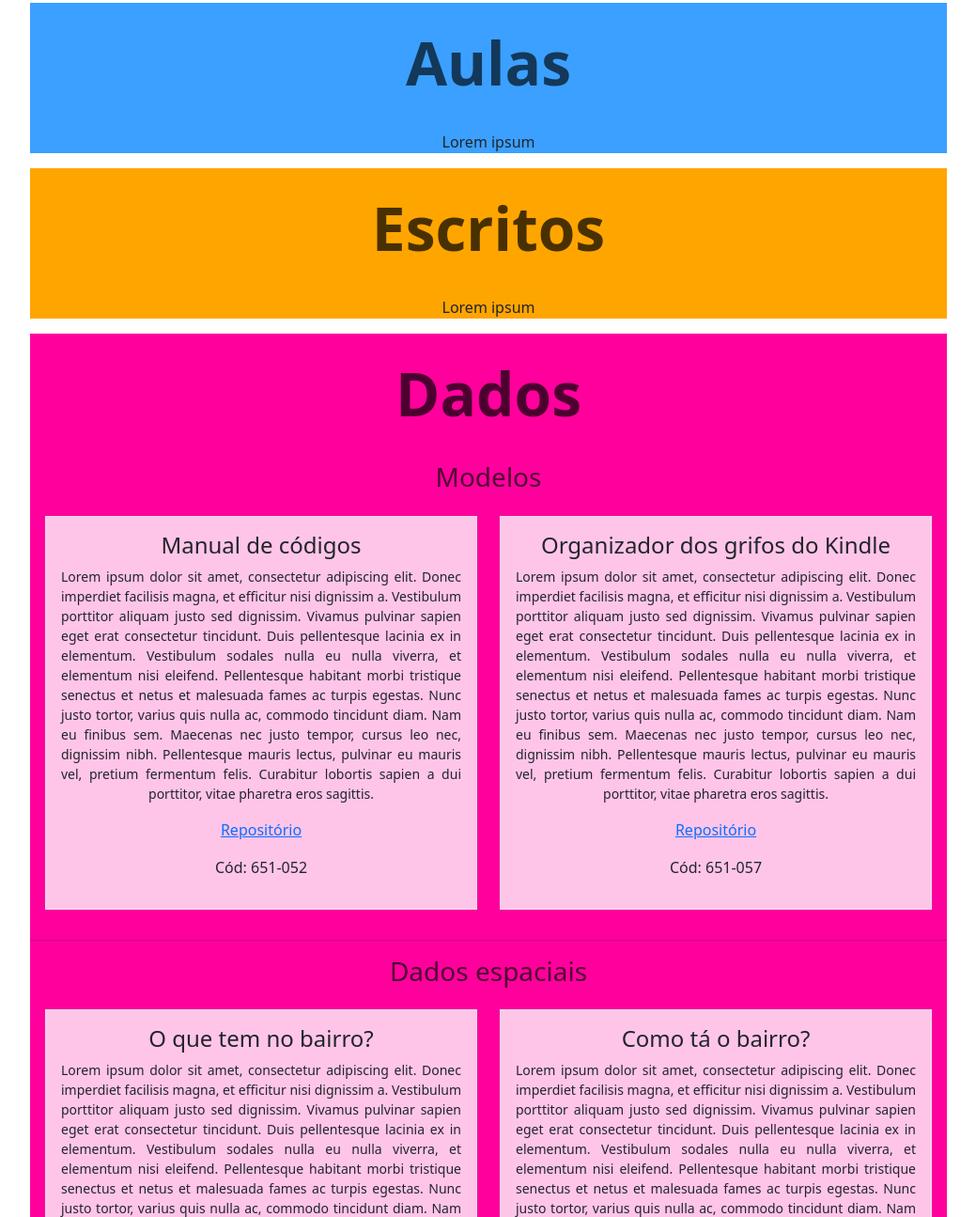
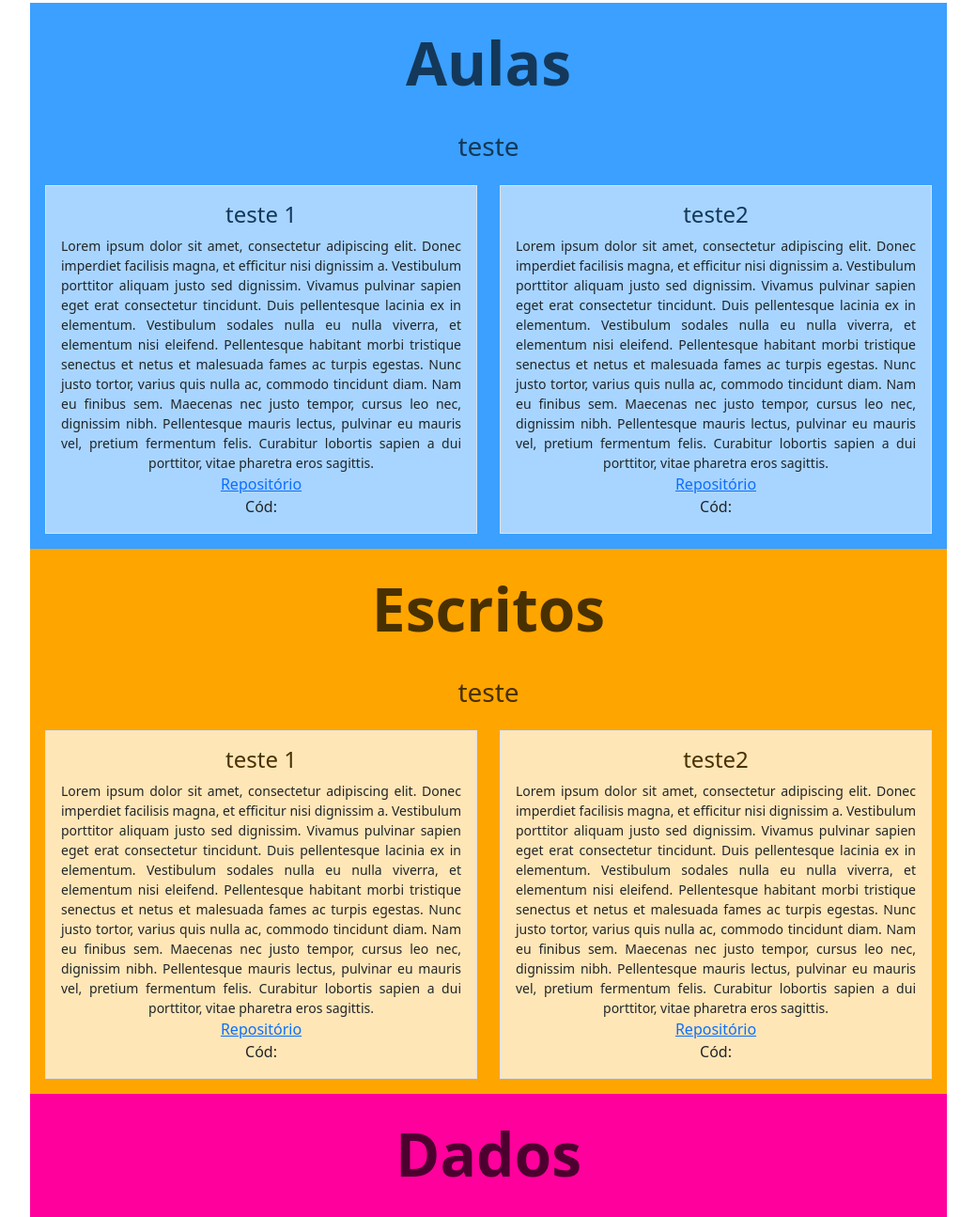
Before and after one commit to stees/site, a plain HTML site: page index.html in a window 1280 px wide. Shown: the part 306-1601 px from the top of the page at 94% size, without its empty margins (120-1159 px from the left). Drawn offline with nearby package versions, Linux system fonts and the light colour scheme.

Commit message:
esqueleto em aulas e escritos

```diff
--- a/css/geral.css
+++ b/css/geral.css
@@ -11,6 +11,7 @@
     text-align-last: center;
 }
 
+/* aulas */
 #aulas{
     background-color: rgb(59, 160, 255);
 }
@@ -19,6 +20,15 @@
     color: rgb(20, 56, 90);
 }
 
+#aulas > * > * > .item {
+    background-color: rgb(168, 213, 255);
+}
+
+#aulas > * > * > .item > h4 {
+    color: rgb(20, 56, 90);
+}
+
+/* escritos */
 
 #escritos{
     background-color: orange;
@@ -28,6 +38,15 @@
     color: rgb(73, 48, 0);
 }
 
+#escritos > * > * > .item {
+    background-color: rgb(255, 230, 183);
+}
+
+#escritos > * > * > .item > h4 {
+    color: rgb(73, 48, 0);
+}
+
+/* dados */
 #dados{
     background-color: rgb(255, 0, 157);
 }
@@ -40,8 +59,13 @@
     background-color: rgb(255, 197, 233);
 }
 
+#dados > * > * > .item > h4 {
+    color: rgb(77, 0, 47);
+}
+
 p{
     word-wrap: break-word;
+    margin: 0;
 }
 
 /* trocar o tamanho do triangulinho do dropdown */
--- a/index.html
+++ b/index.html
@@ -83,17 +83,127 @@
           <div id="aulas" class="justified">
             <h2 class="display-3 lh-lg text-center fw-bold">Aulas</h2>
 
-              <p>
-                Lorem ipsum
-              </p>
+            <h3>teste</h3>
+
+            <div class="row p-3">
+              <div class="col">
+                <div class="item p-3 border">
+
+                  <h4>teste 1</h4>
+
+                  <p class="small">
+                    Lorem ipsum dolor sit amet, consectetur adipiscing elit. Donec imperdiet facilisis magna, et efficitur nisi dignissim a.
+                    Vestibulum porttitor aliquam justo sed dignissim. Vivamus pulvinar sapien eget erat consectetur tincidunt. Duis pellentesque
+                    lacinia ex in elementum. Vestibulum sodales nulla eu nulla viverra, et elementum nisi eleifend. Pellentesque habitant morbi tristique
+                    senectus et netus et malesuada fames ac turpis egestas. Nunc justo tortor, varius quis nulla ac, commodo tincidunt diam. Nam eu finibus sem.
+                    Maecenas nec justo tempor, cursus leo nec, dignissim nibh. Pellentesque mauris lectus, pulvinar eu mauris vel, pretium fermentum felis.
+                    Curabitur lobortis sapien a dui porttitor, vitae pharetra eros sagittis.
+                  </p>
+
+                  <p>
+                    <a href="https://github.com/stees/Manual-de-Codigos">Repositório</a>
+                  </p>
+
+                  <p class="fs-6 fw-light">
+                    Cód:
+                  </p>
+
+                </div>
+              </div>
+
+              <div class="col">
+
+                <div class="item p-3 border">
+
+                  <h4>teste2</h4>
+
+                  <p class="small">
+                    Lorem ipsum dolor sit amet, consectetur adipiscing elit. Donec imperdiet facilisis magna, et efficitur nisi dignissim a.
+                    Vestibulum porttitor aliquam justo sed dignissim. Vivamus pulvinar sapien eget erat consectetur tincidunt. Duis pellentesque
+                    lacinia ex in elementum. Vestibulum sodales nulla eu nulla viverra, et elementum nisi eleifend. Pellentesque habitant morbi tristique
+                    senectus et netus et malesuada fames ac turpis egestas. Nunc justo tortor, varius quis nulla ac, commodo tincidunt diam. Nam eu finibus sem.
+                    Maecenas nec justo tempor, cursus leo nec, dignissim nibh. Pellentesque mauris lectus, pulvinar eu mauris vel, pretium fermentum felis.
+                    Curabitur lobortis sapien a dui porttitor, vitae pharetra eros sagittis.
+                  </p>
+
+                  <p>
+                    <a href="https://github.com/stees/kindle-clippings">Repositório</a>
+                  </p>
+
+                  <p class="fs-6 fw-light">
+                    Cód:
+                  </p>
+
+                </div>
+
+              </div>
+
+
+            </div>
+
+
           </div>
 
           <div id="escritos" class="justified">
             <h2 class="display-3 lh-lg text-center fw-bold">Escritos</h2>
 
-              <p>
-                Lorem ipsum
-              </p>
+            <h3>teste</h3>
+
+            <div class="row p-3">
+              <div class="col">
+                <div class="item p-3 border">
+
+                  <h4>teste 1</h4>
+
+                  <p class="small">
+                    Lorem ipsum dolor sit amet, consectetur adipiscing elit. Donec imperdiet facilisis magna, et efficitur nisi dignissim a.
+                    Vestibulum porttitor aliquam justo sed dignissim. Vivamus pulvinar sapien eget erat consectetur tincidunt. Duis pellentesque
+                    lacinia ex in elementum. Vestibulum sodales nulla eu nulla viverra, et elementum nisi eleifend. Pellentesque habitant morbi tristique
+                    senectus et netus et malesuada fames ac turpis egestas. Nunc justo tortor, varius quis nulla ac, commodo tincidunt diam. Nam eu finibus sem.
+                    Maecenas nec justo tempor, cursus leo nec, dignissim nibh. Pellentesque mauris lectus, pulvinar eu mauris vel, pretium fermentum felis.
+                    Curabitur lobortis sapien a dui porttitor, vitae pharetra eros sagittis.
+                  </p>
+
+                  <p>
+                    <a href="https://github.com/stees/Manual-de-Codigos">Repositório</a>
+                  </p>
+
+                  <p class="fs-6 fw-light">
+                    Cód:
+                  </p>
+
+                </div>
+              </div>
+
+              <div class="col">
+
+                <div class="item p-3 border">
+
+                  <h4>teste2</h4>
+
+                  <p class="small">
+                    Lorem ipsum dolor sit amet, consectetur adipiscing elit. Donec imperdiet facilisis magna, et efficitur nisi dignissim a.
+                    Vestibulum porttitor aliquam justo sed dignissim. Vivamus pulvinar sapien eget erat consectetur tincidunt. Duis pellentesque
+                    lacinia ex in elementum. Vestibulum sodales nulla eu nulla viverra, et elementum nisi eleifend. Pellentesque habitant morbi tristique
+                    senectus et netus et malesuada fames ac turpis egestas. Nunc justo tortor, varius quis nulla ac, commodo tincidunt diam. Nam eu finibus sem.
+                    Maecenas nec justo tempor, cursus leo nec, dignissim nibh. Pellentesque mauris lectus, pulvinar eu mauris vel, pretium fermentum felis.
+                    Curabitur lobortis sapien a dui porttitor, vitae pharetra eros sagittis.
+                  </p>
+
+                  <p>
+                    <a href="https://github.com/stees/kindle-clippings">Repositório</a>
+                  </p>
+
+                  <p class="fs-6 fw-light">
+                    Cód:
+                  </p>
+
+                </div>
+
+              </div>
+
+
+            </div>
           </div>
 
           <div id="dados" class="justified">
```
